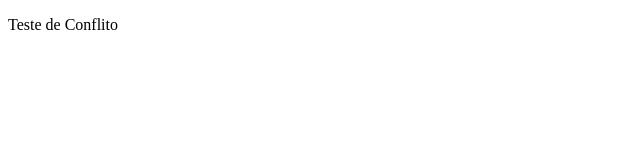
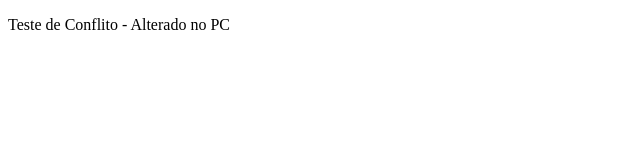
Before and after one commit to Victor-M-Andrade/teste-conflito, a plain HTML site: page index.html in a window 1280 px wide. Shown: the whole page, without its empty margins (0-640 px from the left). Drawn offline with Linux system fonts and the light colour scheme.

Commit message:
alteracoes pelo PC

```diff
--- a/index.html
+++ b/index.html
@@ -7,6 +7,6 @@
     <title>Aula de LDS</title>
 </head>
 <body>
-    <p>Teste de Conflito</p>
+    <p>Teste de Conflito - Alterado no PC</p>
 </body>
 </html>
```
